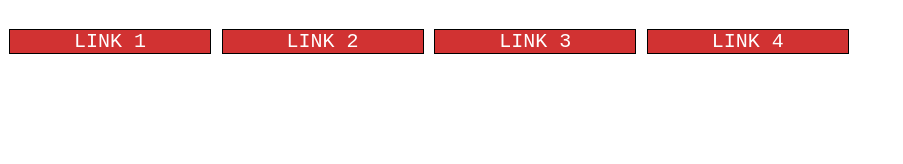
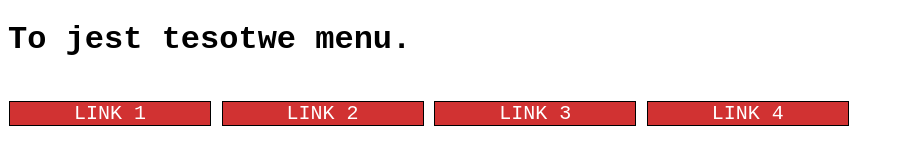
Before and after one commit to qkiczw/horizontalmenu-only-css, a plain HTML site: page index.html in a window 1280 px wide. Shown: the whole page, without its empty margins (0-903 px from the left). Drawn offline with Linux system fonts and the light colour scheme.

Commit message:
add content

```diff
--- a/index.html
+++ b/index.html
@@ -6,7 +6,7 @@
     <link rel="stylesheet" type="text/css" href="style.css">
 </head>
 <body>
-
+    <h1>To jest tesotwe menu.</h1>
     <!--Horizontal menu-->
     <nav class="menu">
 
```
Also changed, not shown: 1 other file.
